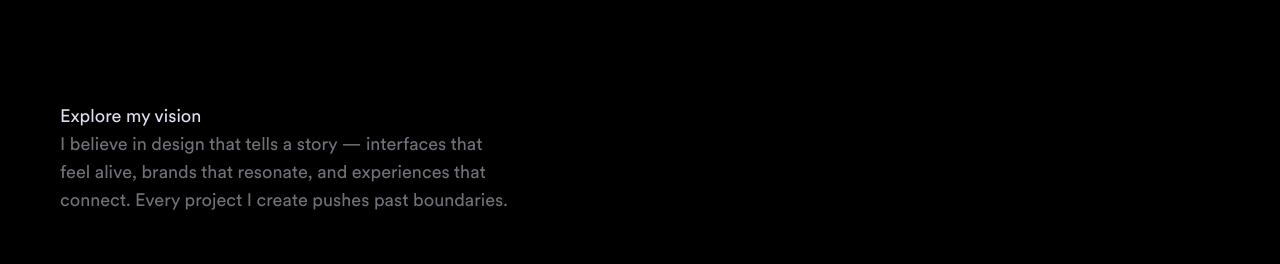
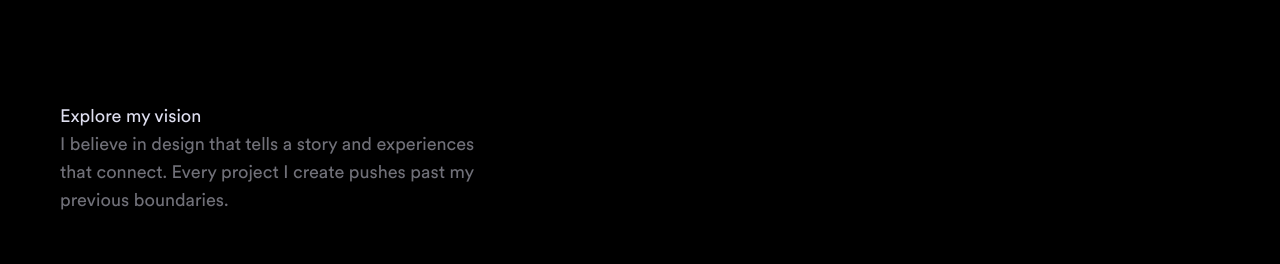
Before and after one commit to dragonisdev/yunwei_portfolio-react, a React (Vite) app: page / in a window 1280 px wide. Shown: the part 2420-2684 px from the top of the page. Built offline with nearby package versions, Linux system fonts and the light colour scheme; a web font is replaced by a local one.

Commit message:
text change

```diff
--- a/src/components/Features.jsx
+++ b/src/components/Features.jsx
@@ -112,8 +112,8 @@ const Features = () => {
 
 
           <p className='max-w-md font-circular-web text-lg text-blue-50 opacity-50'>
-          I believe in design that tells a story — interfaces that feel alive, brands that resonate, and experiences that connect.
-          Every project I create pushes past boundaries.
+          I believe in design that tells a story and experiences that connect.
+          Every project I create pushes past my previous boundaries.
           </p>
         </div>
 
```
